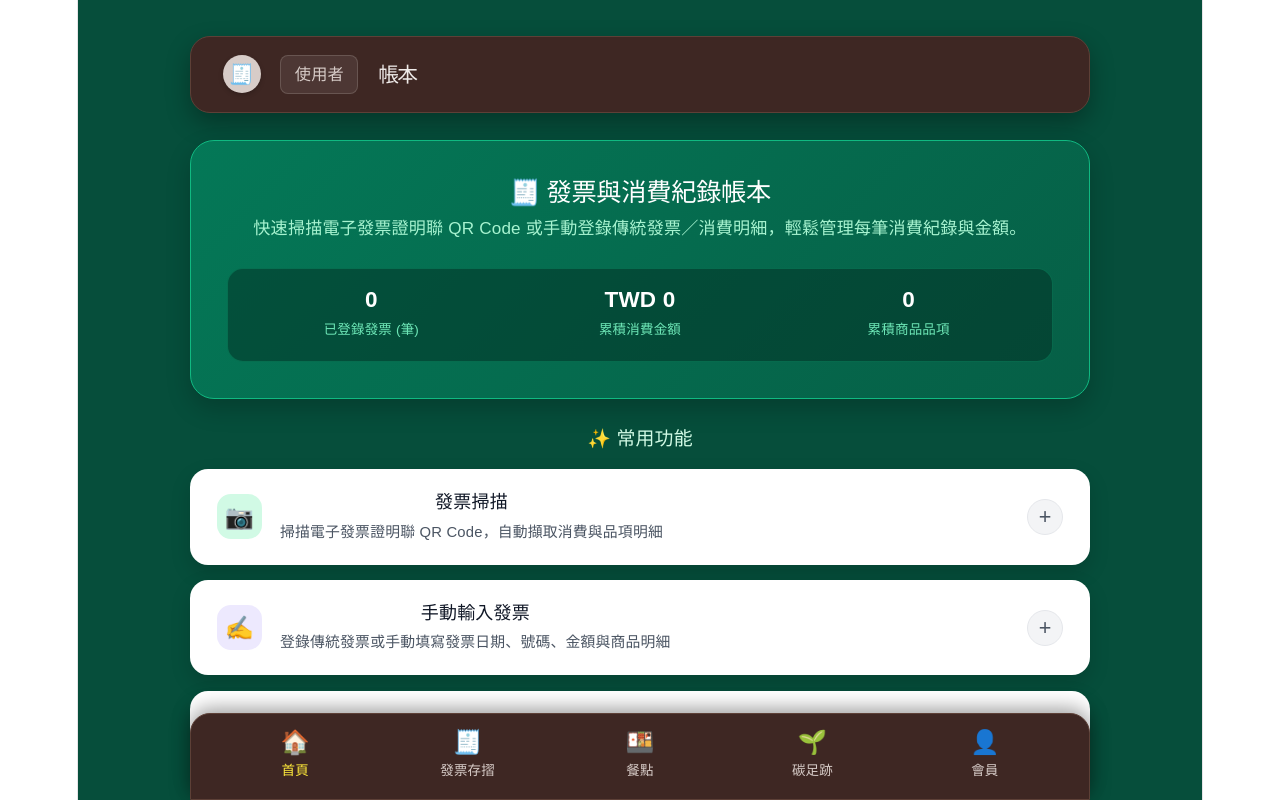
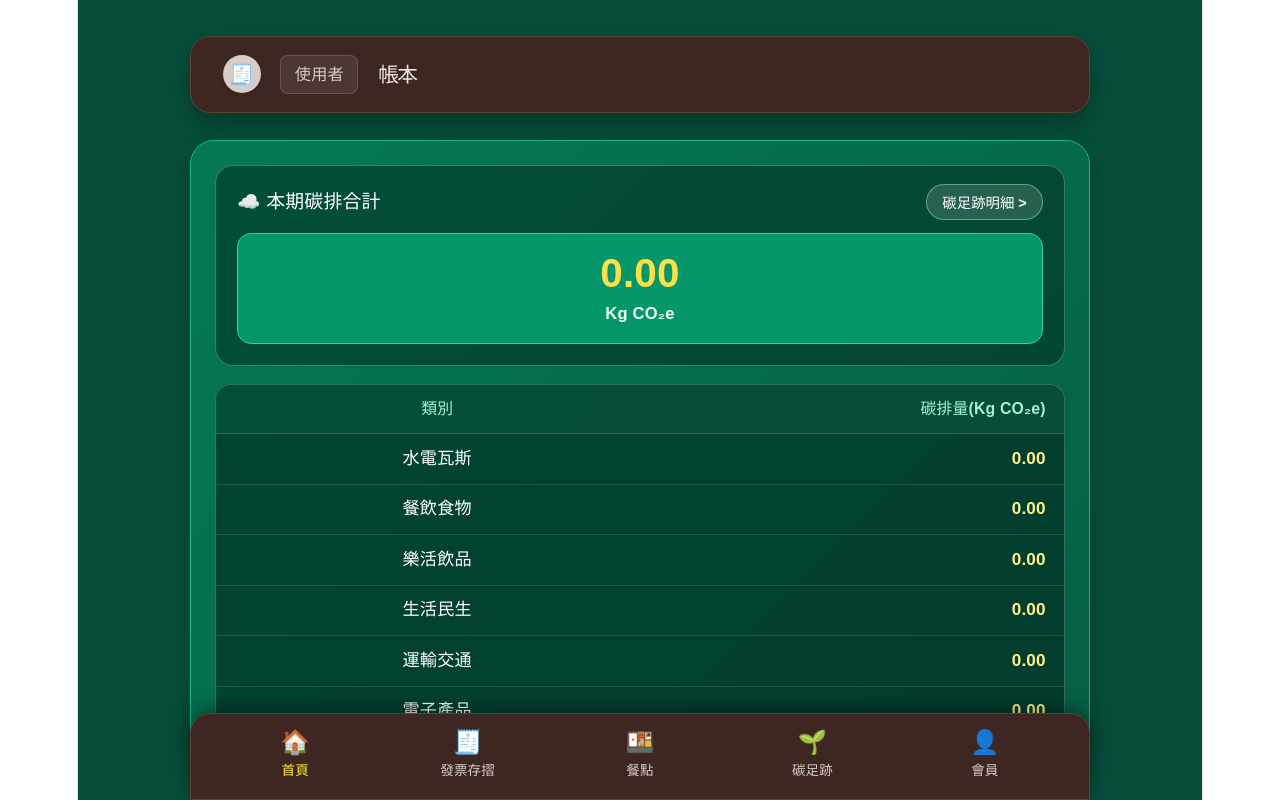
Before and after one commit to s49285373-debug/carbon-app, a Vue app: page /dashboard in a window 1280 px wide. Shown: the top 800 px of the page. Built offline with nearby package versions, Linux system fonts and the light colour scheme.

Commit message:
feat: add dynamic carbon summary table with floating total

```diff
--- a/src/views/DashboardView.vue
+++ b/src/views/DashboardView.vue
@@ -18,22 +18,31 @@
       <!-- 1. 【首頁】分頁內容 -->
       <template v-if="currentTab === 'home'">
         <section class="banner-card">
-          <div class="banner-content">
-            <h2>🧾 發票與消費紀錄帳本</h2>
-            <p>快速掃描電子發票證明聯 QR Code 或手動登錄傳統發票／消費明細，輕鬆管理每筆消費紀錄與金額。</p>
+          <div class="carbon-summary-board">
+            <div class="carbon-board-header">
+              <span>☁️ 本期碳排合計</span>
+              <button type="button" class="banner-ledger-btn" @click="$router.push('/ledger')">
+                碳足跡明細 &gt;
+              </button>
+            </div>
+            <div class="carbon-total-box">
+              <div class="carbon-total-number">{{ totalCarbonKg.toFixed(2) }}</div>
+              <div class="carbon-total-unit">Kg CO₂e</div>
+            </div>
           </div>
-          <div class="banner-stats">
-            <div class="mini-stat">
-              <span class="stat-num">{{ invoiceList.length }}</span>
-              <span class="stat-label">已登錄發票 (筆)</span>
+
+          <div class="carbon-category-table">
+            <div class="carbon-table-head">
+              <span>類別</span>
+              <span>碳排量(Kg CO₂e)</span>
             </div>
-            <div class="mini-stat">
-              <span class="stat-num">TWD {{ totalAmountSum.toLocaleString() }}</span>
-              <span class="stat-label">累積消費金額</span>
-            </div>
-            <div class="mini-stat">
-              <span class="stat-num">{{ totalItemsSum }}</span>
-              <span class="stat-label">累積商品品項</span>
+            <div
+              class="carbon-table-row"
+              v-for="row in carbonCategoryRows"
+              :key="row.key"
+            >
+              <span class="carbon-cat-name">{{ row.label }}</span>
+              <span class="carbon-cat-val">{{ row.kg.toFixed(2) }}</span>
             </div>
           </div>
         </section>
@@ -2086,7 +2095,7 @@ watch(currentTab, async (newTab, oldTab) => {
     if (newTab === 'invoices' || newTab === 'home') {
       await syncInvoicesFromCloud()
     }
-    if (newTab === 'meals') {
+    if (newTab === 'meals' || newTab === 'home') {
       await syncMealsFromCloud()
     }
   }
@@ -2140,12 +2149,82 @@ const deleteInvoice = async (targetId) => {
   }
 }
 
-const totalAmountSum = computed(() => {
-  return invoiceList.value.reduce((acc, item) => acc + Number(item.total_amount || 0), 0)
+const classifyCarbonCategory = (text = '') => {
+  const s = String(text || '').toLowerCase()
+  if (/茶|咖啡|拿鐵|奶茶|綠豆沙|可可|飲料|飲品|果汁|汽水|水|豆漿/.test(s)) {
+    return 'beverage'
+  }
+  if (/筆電|手機|耳機|滑鼠|鍵盤|螢幕|充電器|3c|電子|平板|相機/.test(s)) {
+    return 'electronics'
+  }
+  if (/捷運|公車|高鐵|火車|客運|加油|停車|uber|計程車|交通|票/.test(s)) {
+    return 'transport'
+  }
+  if (/便當|餐|飯|麵|肉|蛋|菜|蔬|果|餅乾|麵包|零食|滷味|火鍋/.test(s)) {
+    return 'food'
+  }
+  return 'living'
+}
+
+const carbonCategoryRows = computed(() => {
+  const totals = {
+    utility: 0,
+    food: 0,
+    beverage: 0,
+    living: 0,
+    transport: 0,
+    electronics: 0
+  }
+
+  for (const meal of mealList.value) {
+    const ingList = Array.isArray(meal.ingredients) ? meal.ingredients : []
+    for (const ing of ingList) {
+      const name = String(ing.ingredient_name || '')
+      const amt = Math.max(0, Number(ing.portion_amount || 0))
+      const factor = ing.unit === 'g' ? amt / 1000 : amt * 0.25
+      const cat = classifyCarbonCategory(name)
+      if (cat === 'beverage') {
+        totals.beverage += factor * 1.2
+      } else {
+        totals.food += factor * 2.1
+      }
+    }
+  }
+
+  for (const inv of invoiceList.value) {
+    const invNum = String(inv.invoice_number || '').toUpperCase()
+    const items = getSubstantiveItems(inv.items)
+    if (items.length > 0) {
+      for (const it of items) {
+        const cat = classifyCarbonCategory(`${it.item_name || ''} ${inv.merchant_name || ''}`)
+        const estKg = (Math.max(0, Number(it.amount || 0)) / 100) * 0.35
+        totals[cat] += estKg
+      }
+    } else {
+      const fallbackAmt = Math.max(0, Number(inv.total_amount || 0))
+      const estKg = (fallbackAmt / 100) * 0.35
+      if (invNum.startsWith('FG')) {
+        totals.food += estKg
+      } else {
+        const cat = classifyCarbonCategory(inv.merchant_name || '')
+        totals[cat] += estKg
+      }
+    }
+  }
+
+  return [
+    { key: 'utility', label: '水電瓦斯', kg: Number(totals.utility.toFixed(2)) },
+    { key: 'food', label: '餐飲食物', kg: Number(totals.food.toFixed(2)) },
+    { key: 'beverage', label: '樂活飲品', kg: Number(totals.beverage.toFixed(2)) },
+    { key: 'living', label: '生活民生', kg: Number(totals.living.toFixed(2)) },
+    { key: 'transport', label: '運輸交通', kg: Number(totals.transport.toFixed(2)) },
+    { key: 'electronics', label: '電子產品', kg: Number(totals.electronics.toFixed(2)) }
+  ]
 })
 
-const totalItemsSum = computed(() => {
-  return invoiceList.value.reduce((acc, item) => acc + getSubstantiveItems(item.items).length, 0)
+const totalCarbonKg = computed(() => {
+  const sum = carbonCategoryRows.value.reduce((acc, row) => acc + Number(row.kg || 0), 0)
+  return Number(sum.toFixed(2))
 })
 
 const sourceFilterLabel = computed(() => {
@@ -2453,54 +2532,118 @@ const handleLogout = async () => {
   background: linear-gradient(135deg, #047857 0%, #065f46 100%);
   border: 1px solid #10b981;
   border-radius: 24px;
-  padding: 2rem;
+  padding: 1.35rem;
   box-shadow: 0 10px 25px rgba(0, 0, 0, 0.2);
   display: flex;
   flex-direction: column;
-  gap: 1.5rem;
+  gap: 1rem;
   box-sizing: border-box;
 }
 
-.banner-content h2 {
-  font-size: 1.4rem;
+.carbon-summary-board {
+  background-color: rgba(2, 44, 34, 0.55);
+  border: 1px solid rgba(167, 243, 208, 0.3);
+  border-radius: 18px;
+  padding: 1rem 1.15rem 1.2rem 1.15rem;
+  display: flex;
+  flex-direction: column;
+  gap: 0.75rem;
+}
+
+.carbon-board-header {
+  display: flex;
+  justify-content: space-between;
+  align-items: center;
+  gap: 0.5rem;
+  font-size: 1.05rem;
+  font-weight: 800;
   color: #ffffff;
-  margin: 0 0 0.5rem 0;
-}
-
-.banner-content p {
+}
+
+.banner-ledger-btn {
+  background-color: rgba(255, 255, 255, 0.14);
+  color: #ffffff;
+  border: 1px solid rgba(167, 243, 208, 0.45);
+  border-radius: 999px;
+  padding: 0.35rem 0.85rem;
+  font-size: 0.8rem;
+  font-weight: 700;
+  cursor: pointer;
+  white-space: nowrap;
+}
+
+.banner-ledger-btn:hover {
+  background-color: rgba(255, 255, 255, 0.24);
+}
+
+.carbon-total-box {
+  background-color: #059669;
+  border: 1px solid #34d399;
+  border-radius: 14px;
+  padding: 0.9rem 1rem;
+  text-align: center;
+}
+
+.carbon-total-number {
+  font-size: 2.25rem;
+  font-weight: 900;
+  color: #fde047;
+  line-height: 1.15;
+  font-variant-numeric: tabular-nums;
+}
+
+.carbon-total-unit {
+  font-size: 0.92rem;
+  font-weight: 700;
+  color: #ecfdf5;
+  margin-top: 0.2rem;
+}
+
+.carbon-category-table {
+  background-color: rgba(2, 44, 34, 0.65);
+  border: 1px solid rgba(167, 243, 208, 0.28);
+  border-radius: 16px;
+  overflow: hidden;
+}
+
+.carbon-table-head {
+  display: grid;
+  grid-template-columns: 1fr 1fr;
+  background-color: rgba(6, 78, 59, 0.95);
+  color: #a7f3d0;
+  font-size: 0.88rem;
+  font-weight: 700;
+  padding: 0.6rem 1rem;
+  border-bottom: 1px solid rgba(167, 243, 208, 0.22);
+}
+
+.carbon-table-head span:last-child {
+  text-align: right;
+}
+
+.carbon-table-row {
+  display: grid;
+  grid-template-columns: 1fr 1fr;
+  align-items: center;
+  padding: 0.65rem 1rem;
+  border-bottom: 1px solid rgba(167, 243, 208, 0.14);
   font-size: 0.95rem;
-  color: #a7f3d0;
-  margin: 0;
-  line-height: 1.5;
-}
-
-.banner-stats {
-  display: grid;
-  grid-template-columns: repeat(3, 1fr);
-  gap: 1rem;
-  background-color: rgba(2, 44, 34, 0.5);
-  padding: 1rem;
-  border-radius: 16px;
-  border: 1px solid rgba(16, 185, 129, 0.3);
-}
-
-.mini-stat {
-  display: flex;
-  flex-direction: column;
-  align-items: center;
-  text-align: center;
-}
-
-.stat-num {
-  font-size: 1.25rem;
-  font-weight: bold;
+}
+
+.carbon-table-row:last-child {
+  border-bottom: none;
+}
+
+.carbon-cat-name {
+  font-weight: 700;
   color: #ffffff;
 }
 
-.stat-label {
-  font-size: 0.75rem;
-  color: #6ee7b7;
-  margin-top: 0.2rem;
+.carbon-cat-val {
+  text-align: right;
+  font-weight: 800;
+  color: #fef08a;
+  font-variant-numeric: tabular-nums;
 }
 
 .section-group {
```
